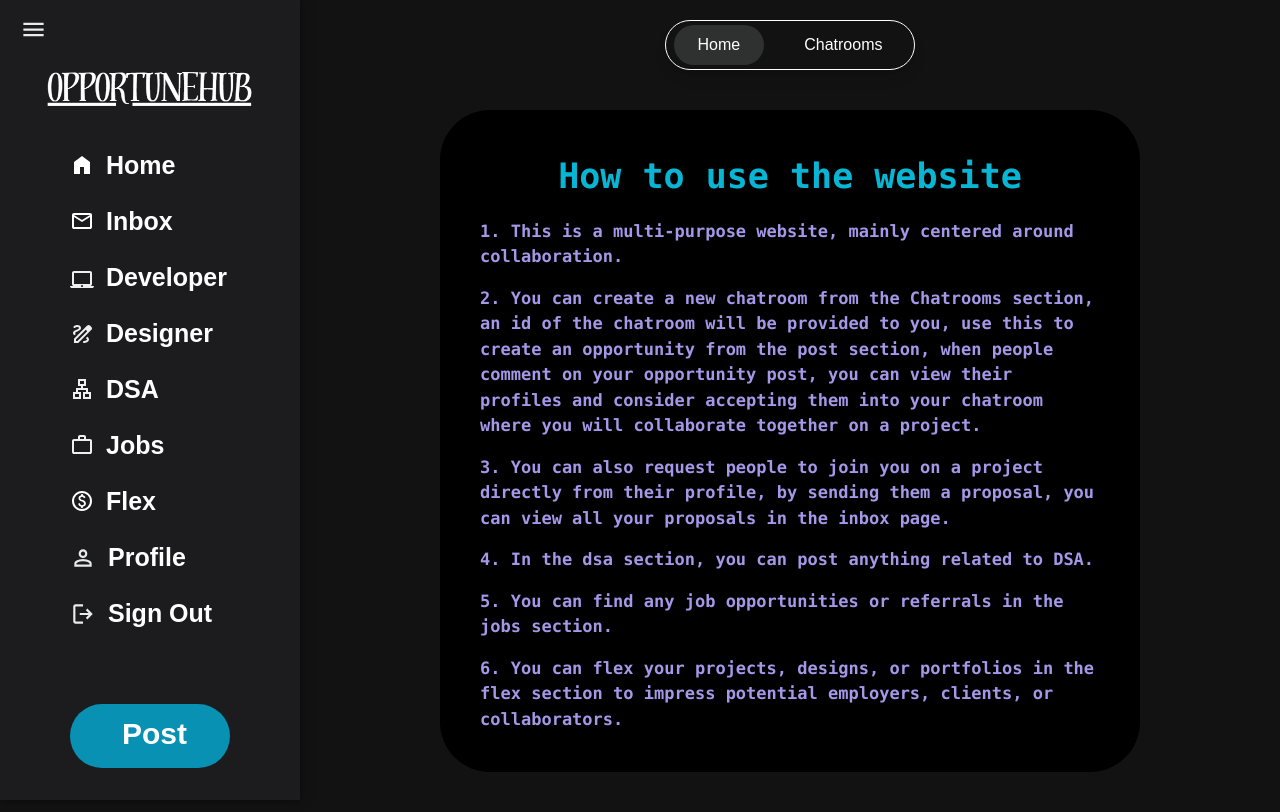
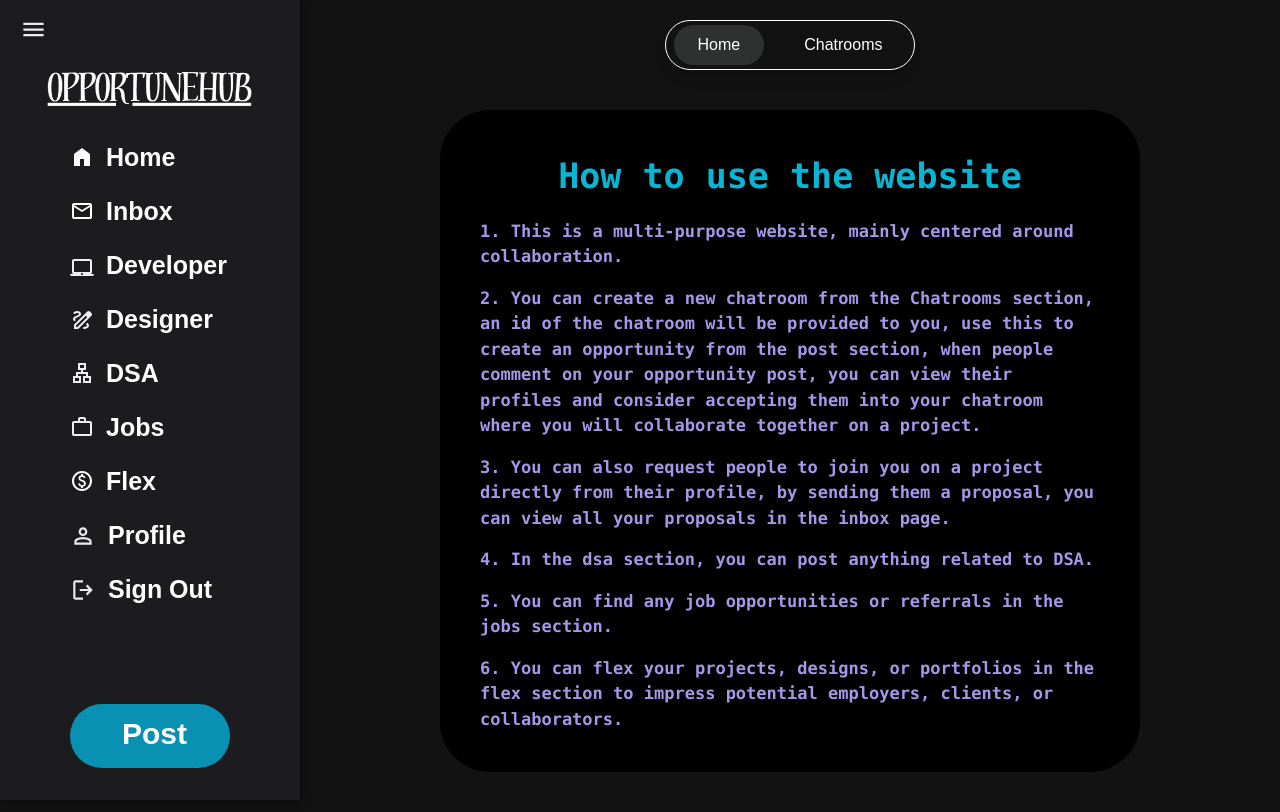
Before and after one commit to Shivam583-hue/Skill-Barter-Platform, a React (Vite) app in the folder frontend/: page / in a window 1280 px wide. Built offline with nearby package versions, Linux system fonts and the light colour scheme; no server answers; sample sign-in values are in the browser's storage.

Commit message:
Update SideBar.tsx

```diff
--- a/frontend/src/Pages/Home/SideBar.tsx
+++ b/frontend/src/Pages/Home/SideBar.tsx
@@ -183,7 +183,7 @@ const SideBar = () => {
               whileHover={{ scale: 1.04 }}
               onClick={handleHome}
               whileTap={{ scale: 0.98 }}
-              className=" mt-5 bg-transparent  text-white w-64 h-12 rounded-3xl font-sans flex pt-1  pl-12 font-semibold text-[25px] hover:bg-[#343635] "
+              className=" mt-3 bg-transparent  text-white w-64 h-12 rounded-3xl font-sans flex pt-1  pl-12 font-semibold text-[25px] hover:bg-[#343635] "
             >
               <div className="pt-[6px] pr-3">
                 {home ? (
@@ -214,7 +214,7 @@ const SideBar = () => {
               whileHover={{ scale: 1.04 }}
               onClick={handleInbox}
               whileTap={{ scale: 0.98 }}
-              className=" mt-2  bg-transparent  text-white w-64 h-12 rounded-3xl font-sans flex pt-1  pl-12 font-semibold text-[25px] hover:bg-[#343635] "
+              className=" mt-1.5  bg-transparent  text-white w-64 h-12 rounded-3xl font-sans flex pt-1  pl-12 font-semibold text-[25px] hover:bg-[#343635] "
             >
               <div className="pt-[6px] pr-3">
                 {inbox ? (
@@ -245,7 +245,7 @@ const SideBar = () => {
               whileHover={{ scale: 1.04 }}
               onClick={handleDeveloper}
               whileTap={{ scale: 0.98 }}
-              className=" mt-2  bg-transparent  text-white w-64 h-12 rounded-3xl font-sans flex pt-1  pl-12 font-semibold text-[25px] hover:bg-[#343635] "
+              className=" mt-1.5  bg-transparent  text-white w-64 h-12 rounded-3xl font-sans flex pt-1  pl-12 font-semibold text-[25px] hover:bg-[#343635] "
             >
               <div className="pt-[9px] pr-3">
                 {developer ? (
@@ -276,7 +276,7 @@ const SideBar = () => {
               whileHover={{ scale: 1.04 }}
               onClick={handleDesigner}
               whileTap={{ scale: 0.98 }}
-              className=" mt-2  bg-transparent  text-white w-64 h-12 rounded-3xl font-sans flex pt-1  pl-12 font-semibold text-[25px] hover:bg-[#343635] "
+              className=" mt-1.5  bg-transparent  text-white w-64 h-12 rounded-3xl font-sans flex pt-1  pl-12 font-semibold text-[25px] hover:bg-[#343635] "
             >
               <div className="pt-[7px] pr-3">
                 {designer ? (
@@ -307,7 +307,7 @@ const SideBar = () => {
               whileHover={{ scale: 1.04 }}
               onClick={handleDSA}
               whileTap={{ scale: 0.98 }}
-              className=" mt-2  bg-transparent  text-white w-64 h-12 rounded-3xl font-sans flex pt-1  pl-12 font-semibold text-[25px] hover:bg-[#343635] "
+              className=" mt-1.5  bg-transparent  text-white w-64 h-12 rounded-3xl font-sans flex pt-1  pl-12 font-semibold text-[25px] hover:bg-[#343635] "
             >
               <div className="pt-[6px] pr-3">
                 {dsa ? (
@@ -338,7 +338,7 @@ const SideBar = () => {
               whileHover={{ scale: 1.04 }}
               onClick={handleJobs}
               whileTap={{ scale: 0.98 }}
-              className=" mt-2  bg-transparent  text-white w-64 h-12 rounded-3xl font-sans flex pt-1  pl-12 font-semibold text-[25px] hover:bg-[#343635] "
+              className=" mt-1.5  bg-transparent  text-white w-64 h-12 rounded-3xl font-sans flex pt-1  pl-12 font-semibold text-[25px] hover:bg-[#343635] "
             >
               <div className="pt-[6px] pr-3">
                 {jobs ? (
@@ -369,7 +369,7 @@ const SideBar = () => {
               whileHover={{ scale: 1.04 }}
               onClick={handleFlex}
               whileTap={{ scale: 0.98 }}
-              className=" mt-2  bg-transparent  text-white w-64 h-12 rounded-3xl font-sans flex pt-1  pl-12 font-semibold text-[25px] hover:bg-[#343635] "
+              className=" mt-1.5  bg-transparent  text-white w-64 h-12 rounded-3xl font-sans flex pt-1  pl-12 font-semibold text-[25px] hover:bg-[#343635] "
             >
               <div className="pt-[6px] pr-3">
                 {flex ? (
@@ -400,7 +400,7 @@ const SideBar = () => {
               whileHover={{ scale: 1.04 }}
               onClick={handleProfile}
               whileTap={{ scale: 0.98 }}
-              className="mt-2  bg-transparent text-white w-64 h-12 rounded-3xl font-sans flex pt-1 pl-12 font-semibold text-[25px] hover:bg-[#343635] "
+              className="mt-1.5  bg-transparent text-white w-64 h-12 rounded-3xl font-sans flex pt-1 pl-12 font-semibold text-[25px] hover:bg-[#343635] "
             >
               <div className="pt-[6px] pr-3">
                 {profile ? (
@@ -431,7 +431,7 @@ const SideBar = () => {
               whileHover={{ scale: 1.04 }}
               onClick={logout}
               whileTap={{ scale: 0.98 }}
-              className="mt-2  bg-transparent text-white w-64 h-12 rounded-3xl font-sans flex pt-1 pl-12 font-semibold text-[25px] hover:bg-[#343635] "
+              className="mt-1.5  bg-transparent text-white w-64 h-12 rounded-3xl font-sans flex pt-1 pl-12 font-semibold text-[25px] hover:bg-[#343635] "
             >
               <div className="pt-[6px] pr-3">
                 <svg
```
